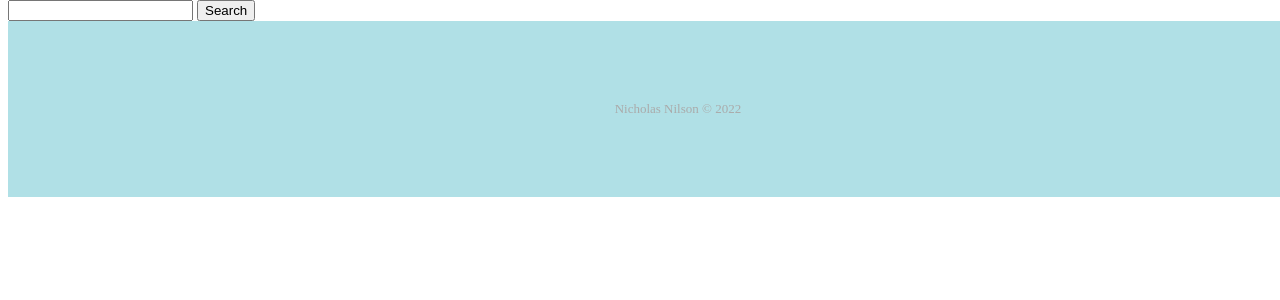
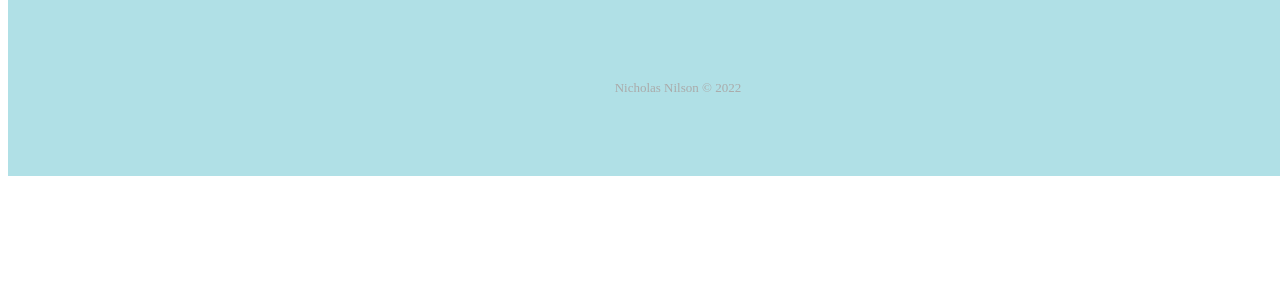
Before and after one commit to Nicholas-Nilson/Poetry-and-Lyric-Helper, a Flask app: page / in a window 1280 px wide; the page is wider, and only the part inside the window is pictured. Shown: the part 101-401 px from the top of that part. Run offline with Flask 2, Linux system fonts and the light colour scheme; parts of the project's set-up code (start-up, migrations or seed data) failed here and were passed over.

Commit message:
removed redundant search bar from homepage

```diff
--- a/Helper/templates/homepage.html
+++ b/Helper/templates/homepage.html
@@ -1,13 +1,7 @@
 {% extends 'layout.html' %}
 {% block body %}
 
-<form action='/results', method="POST">
-    <input type="search", id="word", name="word">
-<button>Search</button>
-
-    </form>
-
-
+<!--work in progress, could use a short introduction!-->
 
 
 {% endblock %}
```
